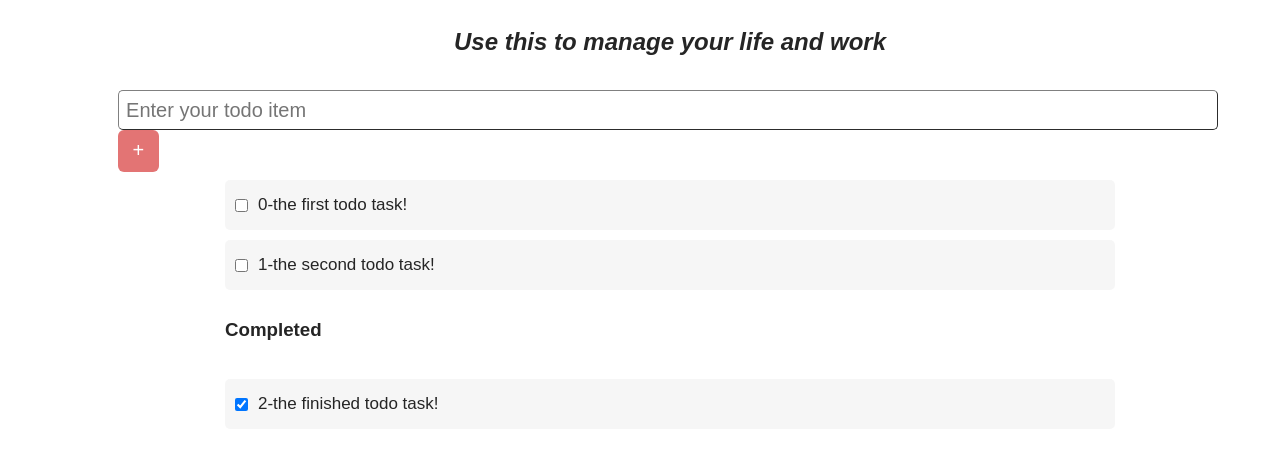
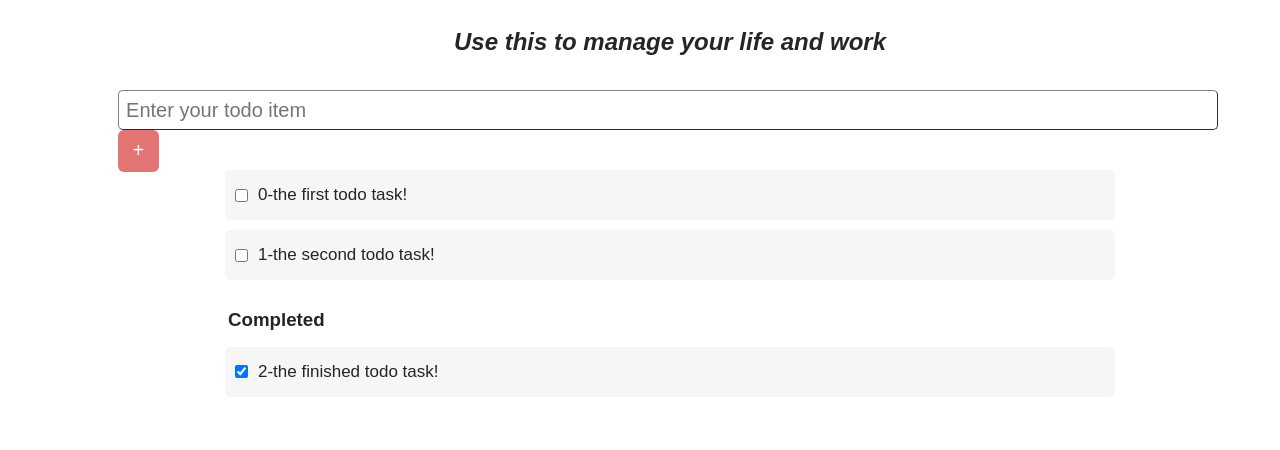
Before and after one commit to tongliAyra/todo-web-with-redux, a React (Create React App) app: page / in a window 1280 px wide. Shown: the top 450 px of the page. Built offline with nearby package versions, Linux system fonts and the light colour scheme.

Commit message:
feat:change the completed position

```diff
--- a/src/components/taskList.css
+++ b/src/components/taskList.css
@@ -1,5 +1,5 @@
 ul{
-    padding-top: 20px;
+    padding-top: 10px;
     display: flex;
     flex-direction: column;
     align-items: flex-start;
--- a/src/index.css
+++ b/src/index.css
@@ -10,5 +10,6 @@ body {
 }
 
 h3{
-  margin-left: 175px;
+  margin-left: 178px;
+  margin-bottom: -10px;
 }
```
